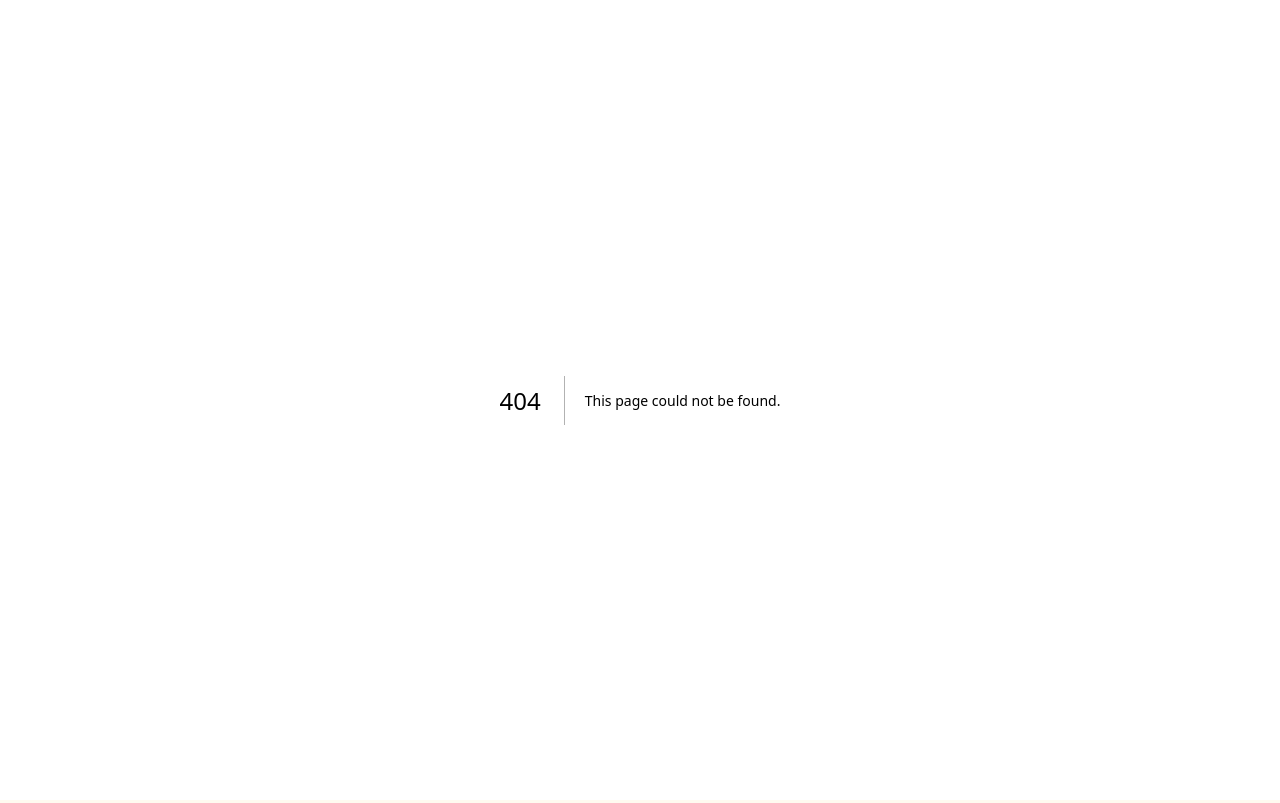
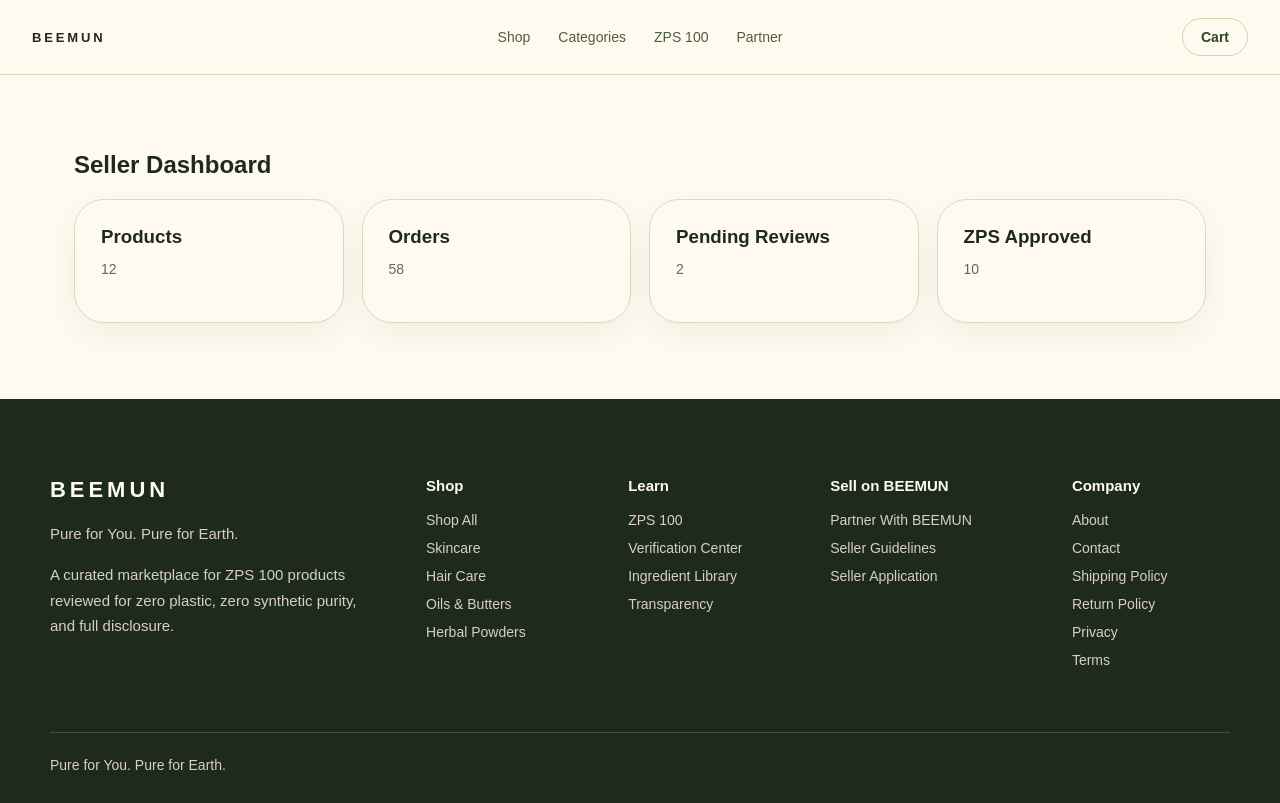
Before and after one commit to reveritnow/beemun-frontend, a Next.js app: page /seller-dashboard-demo in a window 1280 px wide. Before the commit this address had no page. Built offline with nearby package versions, Linux system fonts and the light colour scheme.

Commit message:
Add seller dashboard demo page

```diff
--- /dev/null
+++ b/src/app/seller-dashboard-demo/page.tsx
@@ -0,0 +1,20 @@
+import SiteHeader from '@/components/SiteHeader'
+import SiteFooter from '@/components/SiteFooter'
+
+export default function SellerDashboardDemoPage() {
+  return (
+    <main>
+      <SiteHeader />
+      <section className="section-wrap">
+        <h1>Seller Dashboard</h1>
+        <div className="four-grid">
+          <div className="info-card"><h3>Products</h3><p>12</p></div>
+          <div className="info-card"><h3>Orders</h3><p>58</p></div>
+          <div className="info-card"><h3>Pending Reviews</h3><p>2</p></div>
+          <div className="info-card"><h3>ZPS Approved</h3><p>10</p></div>
+        </div>
+      </section>
+      <SiteFooter />
+    </main>
+  )
+}
```
